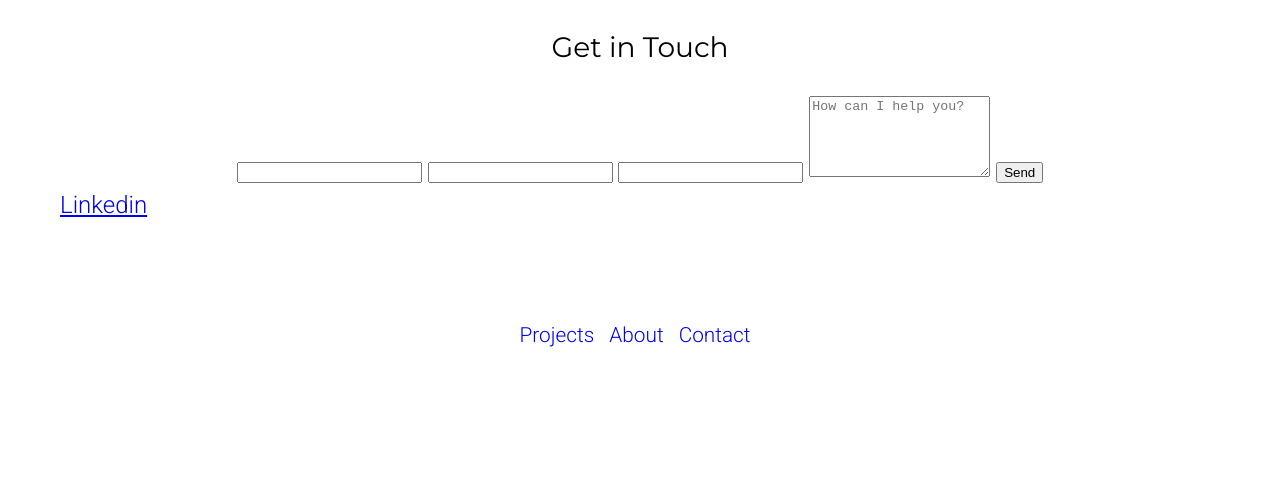
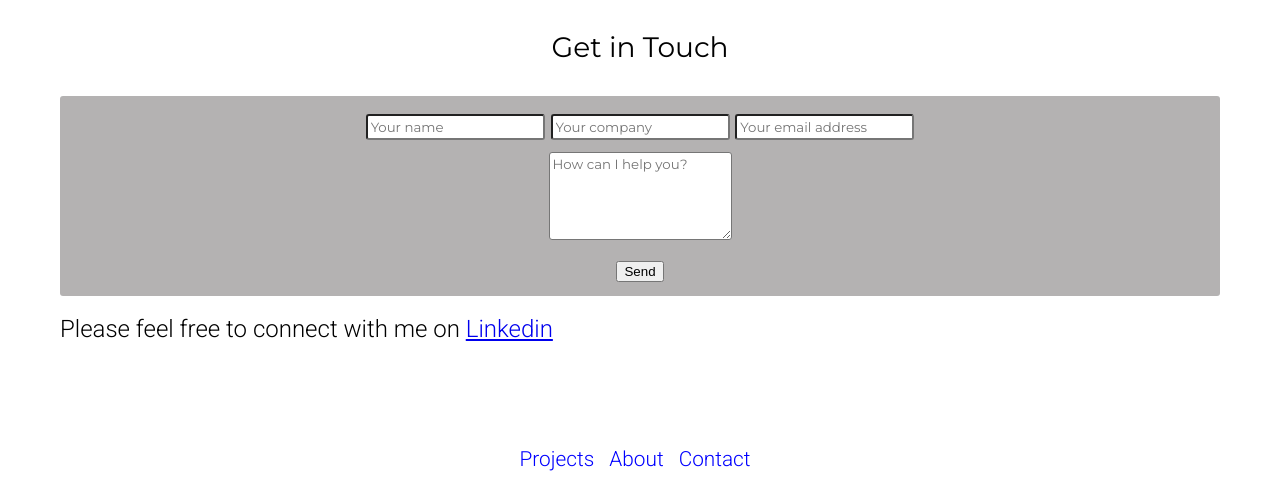
Before and after one commit to damonpickett/previous-portfolio, a plain HTML site: page contact.html in a window 1280 px wide. Shown: the part 389-875 px from the top of the page. Before the commit the page ends 800 px from the top, so only its background shows below. Drawn offline with nearby package versions, Linux system fonts and the light colour scheme.

Commit message:
added styling to contact form

```diff
--- a/contact.html
+++ b/contact.html
@@ -29,7 +29,7 @@
                 </div>
                 <div id="header-headers">
                     <h2>Damon Pickett</h2>
-                    <h3>Front-End Web Developer</h3>
+                    <h3>Full-Stack Developer</h3>
                 </div>
             </header>
             <div id="main-wrapper">
@@ -38,15 +38,15 @@
                     <h3>Get in Touch</h3>
                     <div id="contact-form">
                         <form>
-                            <input type="text" id="" placeholder="">
-                            <input type="text" id="" placeholder="">
-                            <input type="text" id="" placeholder="">
+                            <input type="text" id="name" placeholder="Your name">
+                            <input type="text" id="company" placeholder="Your company">
+                            <input type="text" id="email" placeholder="Your email address" required>
                             <textarea id="message" rows="5" placeholder="How can I help you?"></textarea>
                             <button type="submit">Send</button>
                         </form>
                     </div>
                     <ul id="contact">
-                        <li><a href="https://www.linkedin.com/in/damon-pickett-6b7596112/" target='_blank'>Linkedin</a></li>
+                        <li>Please feel free to connect with me on <a href="https://www.linkedin.com/in/damon-pickett-6b7596112/" target='_blank'>Linkedin</a></li>
                     </ul>
                 </main>
                 <nav id="bottom-nav">
--- a/style.css
+++ b/style.css
@@ -163,6 +163,28 @@ main {
     display: none;
 }
 
+#contact-form form {
+    background:rgb(180, 178, 178);
+    border-radius: 3px;
+    padding-top: 10px;
+    padding-bottom: 10px;
+    margin-bottom: 15px;
+}
+
+#contact-form form input {
+    border-radius: 3px;
+    font-family: 'Montserrat', sans-serif;
+    padding: 3px;
+}
+
+#contact-form form textarea {
+    display: block;
+    margin: 10px auto;
+    border-radius: 3px;
+    font-family: 'Montserrat', sans-serif;
+    padding: 3px;
+}
+
 /* BOTTOM NAV */
 
 #bottom-nav {
```
